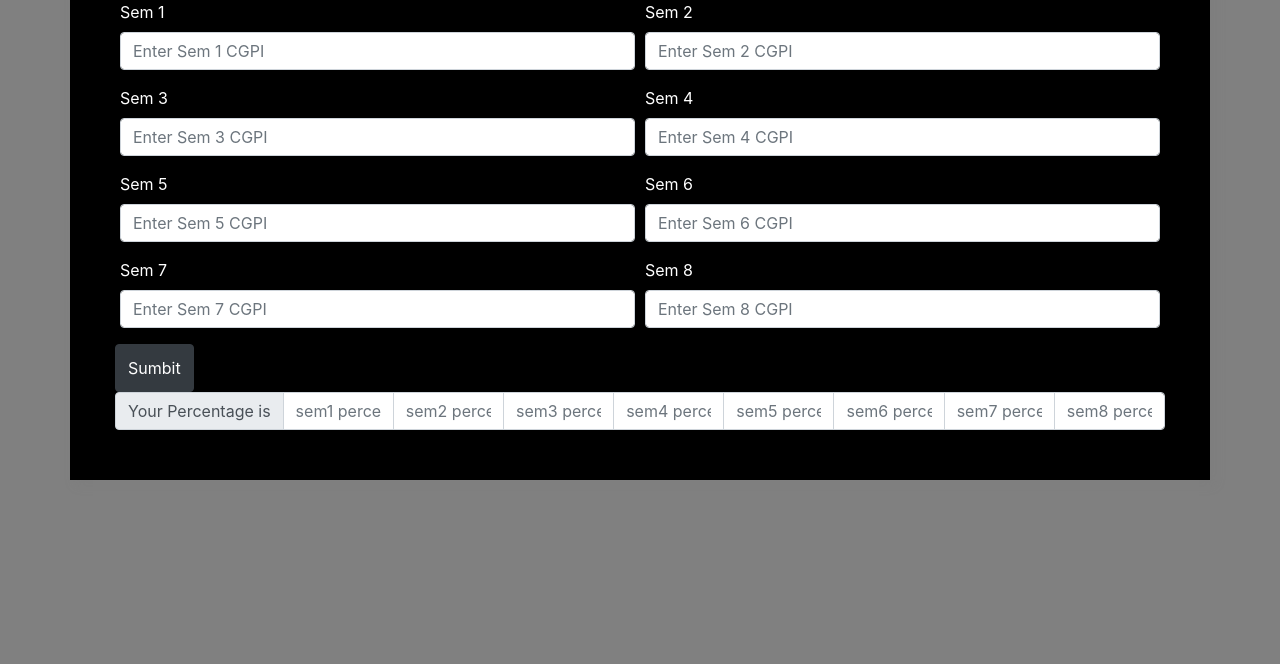
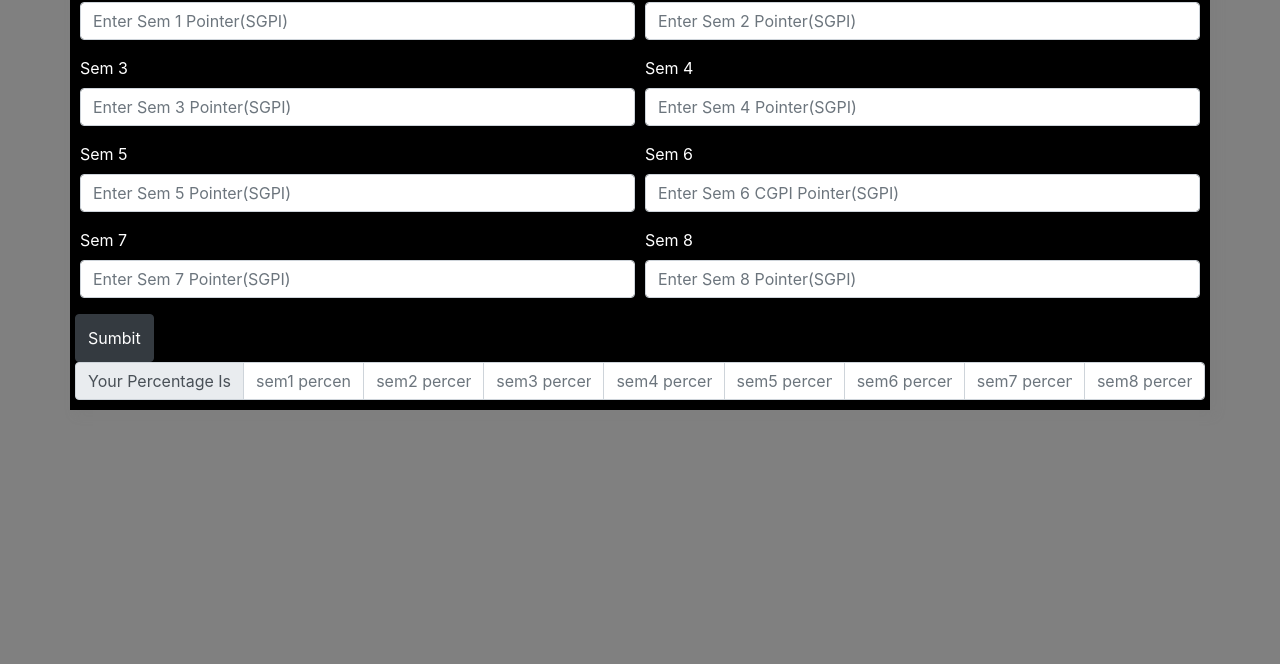
Before and after one commit to mt-02/cgpiconverter.github.io, a plain HTML site: page index.html in a window 1280 px wide. Shown: the part 136-800 px from the top of the page. Drawn offline with nearby package versions, Linux system fonts and the light colour scheme.

Commit message:
Update index.html

```diff
--- a/index.html
+++ b/index.html
@@ -1,14 +1,14 @@
 <html>
 <head>
-    <title>cgpi-converter</title>
+    <title>pointer-converter</title>
     <link rel="stylesheet" href="https://stackpath.bootstrapcdn.com/bootstrap/4.4.1/css/bootstrap.min.css" integrity="sha384-Vkoo8x4CGsO3+Hhxv8T/Q5PaXtkKtu6ug5TOeNV6gBiFeWPGFN9MuhOf23Q9Ifjh" crossorigin="anonymous">
 <script src="https://stackpath.bootstrapcdn.com/bootstrap/4.4.1/js/bootstrap.min.js" integrity="sha384-wfSDF2E50Y2D1uUdj0O3uMBJnjuUD4Ih7YwaYd1iqfktj0Uod8GCExl3Og8ifwB6" crossorigin="anonymous"></script>
 </head>
 <body>
     <style>
-        #example2 {
-            margin-top: 40px;
-  padding: 50px;
+        #example {
+            margin-top: 50px;
+  padding: 10px;
     box-shadow: 5px 5px 11px rgba(113, 113,113, 15%);
     background-color: black;
 }
@@ -50,45 +50,45 @@ body{
         }
 </script>
 
-    <form><div class="container" id="example2">
-        <center><h2>CGPI TO % CONVERSION</h2></center>
+    <form><div class="container" id="example">
+        <center><h2>POINTER(SGPI) TO PERCENTAGE CONVERSION</h2></center>
         <div class="form-row">
           <div class="form-group col-md-6">
             <label for="inputEmail4">Sem 1</label>
-            <input type="number" class="form-control" id="sem1" placeholder="Enter Sem 1 CGPI">
+            <input type="number" class="form-control" id="sem1" placeholder="Enter Sem 1 Pointer(SGPI)">
           </div>
           <div class="form-group col-md-6">
             <label for="inputPassword4">Sem 2</label>
-            <input type="number" class="form-control" id="sem2" placeholder="Enter Sem 2 CGPI">
+            <input type="number" class="form-control" id="sem2" placeholder="Enter Sem 2 Pointer(SGPI)">
           </div>
           <div class="form-group col-md-6">
             <label for="inputEmail4">Sem 3</label>
-            <input type="number" class="form-control" id="sem3" placeholder="Enter Sem 3 CGPI">
+            <input type="number" class="form-control" id="sem3" placeholder="Enter Sem 3 Pointer(SGPI)">
           </div>
           <div class="form-group col-md-6">
             <label for="inputPassword4">Sem 4</label>
-            <input type="number" class="form-control" id="sem4" placeholder="Enter Sem 4 CGPI">
+            <input type="number" class="form-control" id="sem4" placeholder="Enter Sem 4 Pointer(SGPI)">
           </div>
           <div class="form-group col-md-6">
             <label for="inputEmail4">Sem 5</label>
-            <input type="number" class="form-control" id="sem5" placeholder="Enter Sem 5 CGPI">
+            <input type="number" class="form-control" id="sem5" placeholder="Enter Sem 5 Pointer(SGPI)">
           </div>
           <div class="form-group col-md-6">
             <label for="inputPassword4">Sem 6</label>
-            <input type="number" class="form-control" id="sem6" placeholder="Enter Sem 6 CGPI">
+            <input type="number" class="form-control" id="sem6" placeholder="Enter Sem 6 CGPI Pointer(SGPI)">
           </div>
           <div class="form-group col-md-6">
             <label for="inputEmail4">Sem 7</label>
-            <input type="number" class="form-control" id="sem7" placeholder="Enter Sem 7 CGPI">
+            <input type="number" class="form-control" id="sem7" placeholder="Enter Sem 7 Pointer(SGPI)">
           </div>
           <div class="form-group col-md-6">
             <label for="inputPassword4">Sem 8</label>
-            <input type="number" class="form-control" id="sem8" placeholder="Enter Sem 8 CGPI">
+            <input type="number" class="form-control" id="sem8" placeholder="Enter Sem 8 Pointer(SGPI)">
           </div>
           <input type="button" name="Sumbit" class="btn btn-dark" value="Sumbit" onclick="javascript:addNumbers()"/><br><br>
           <div class="input-group">
             <div class="input-group-prepend">
-              <span class="input-group-text">Your Percentage is</span>
+              <span class="input-group-text">Your Percentage Is</span>
             </div>
             <input type="text" id="answer1" class="form-control" placeholder="sem1 percentage">
             <input type="text" id="answer2" class="form-control" placeholder="sem2 percentage">
```
